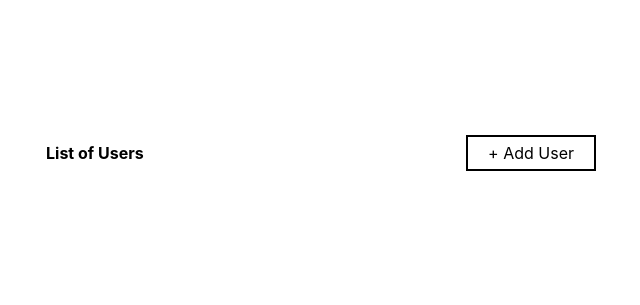
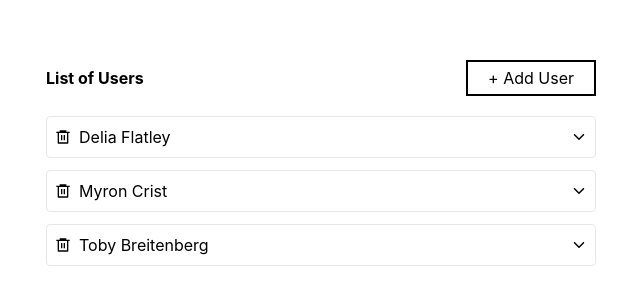
Before and after one commit to amangouste225/Redux-App, a React (Vite) app: page / in a window 1280 px wide. Shown: the part 237-542 px from the top of the page, without its empty margins (319-959 px from the left). Built offline with nearby package versions, Linux system fonts and the light colour scheme; data requests are answered from the project's data file.

Commit message:
Local Fined Grained Loading State

```diff
--- a/db.json
+++ b/db.json
@@ -1,5 +1,18 @@
 {
-  "users": [{ "id": 1, "name": "Myra" }],
+  "users": [
+    {
+      "id": "2e54",
+      "name": "Delia Flatley"
+    },
+    {
+      "id": "1a93",
+      "name": "Myron Crist"
+    },
+    {
+      "id": "71dd",
+      "name": "Toby Breitenberg"
+    }
+  ],
   "album": [],
   "photos": []
 }
--- a/package.json
+++ b/package.json
@@ -14,9 +14,12 @@
     "@faker-js/faker": "^8.4.1",
     "@reduxjs/toolkit": "^2.2.7",
     "axios": "^1.7.4",
+    "classnames": "^2.5.1",
     "json-server": "^1.0.0-beta.1",
     "react": "^18.3.1",
     "react-dom": "^18.3.1",
+    "react-icons": "^5.3.0",
+    "react-loading-skeleton": "^3.4.0",
     "react-redux": "^9.1.2"
   },
   "devDependencies": {
--- a/src/App.jsx
+++ b/src/App.jsx
@@ -1,16 +1,25 @@
 import AddBtn from "./components/AddBtn";
 import ListOfUsers from "./components/ListOfUsers";
+import "react-loading-skeleton/dist/skeleton.css";
+import { addUser } from "./store/thunks/addUser";
+import { useDispatch } from "react-redux";
 
 // or, if desiring a different locale
 // import { fakerDE as faker } from '@faker-js/faker';
 
 function App() {
+  const dispatch = useDispatch();
+
+  const handleAddUser = () => {
+    dispatch(addUser());
+  };
+
   return (
     <div className="absolute -translate-x-1/2 -translate-y-1/2 top-1/2 left-1/2">
       <div className="w-[550px] flex-col flex gap-5">
         <div className="flex items-center justify-between">
           <h2 className="font-bold">List of Users</h2>
-          <AddBtn>+ Add User</AddBtn>
+          <AddBtn onclick={handleAddUser}>+ Add User</AddBtn>
         </div>
 
         <ListOfUsers />
--- a/src/components/ListOfUsers.jsx
+++ b/src/components/ListOfUsers.jsx
@@ -1,3 +1,47 @@
+import { useEffect, useState } from "react";
+import { useDispatch, useSelector } from "react-redux";
+import { fetchUsers } from "../store/store";
+import { RiDeleteBin6Line } from "react-icons/ri";
+import { IoIosArrowDown } from "react-icons/io";
+import Skeleton from "react-loading-skeleton";
+import { removeUser } from "../store/thunks/removeUser";
+
 export default function ListOfUsers() {
-  return <ul className="space-y-3"></ul>;
+  const [isUserLoading, setIsUSerLoading] = useState(false);
+
+  const dispatch = useDispatch();
+  const { isLoading, data, error } = useSelector((state) => state.users);
+  console.log(data);
+
+  useEffect(() => {
+    setIsUSerLoading(true);
+    dispatch(fetchUsers())
+      .unwrap()
+      .then(() => {
+        console.log("SUCCESS");
+      })
+      .catch(() => {
+        console.log("FAILED");
+      });
+  }, [dispatch]);
+
+  if (isLoading) return <Skeleton className="h-10" count={data.length} />;
+
+  if (error) return <div> Error fetching data...</div>;
+
+  const renderedList = data.map((user) => {
+    return (
+      <li key={user.id} className="mb-2 border rounded">
+        <div className="flex p-2 justify-between items-center cursor-pointer">
+          <div className="flex items-center gap-2">
+            <RiDeleteBin6Line onClick={() => removeUser(user.id)} />
+            {user.name}
+          </div>
+          <IoIosArrowDown />
+        </div>
+      </li>
+    );
+  });
+
+  return <ul className="space-y-3">{renderedList}</ul>;
 }
--- /dev/null
+++ b/src/components/Skeleton.jsx
@@ -0,0 +1,35 @@
+import classNames from "classnames";
+
+function Skeleton({ times, className }) {
+  const outerClassNames = classNames(
+    "relative",
+    "overflow-hidden",
+    "bg-gray-200",
+    "rounded",
+    "mb-2.5",
+    className
+  );
+  const innerClassNames = classNames(
+    "animate-shimmer",
+    "absolute",
+    "inset-0",
+    "-translate-x-full",
+    " bg-gradient-to-r",
+    "from-gray-200",
+    "via-white",
+    "to-gray-200"
+  );
+
+  const boxes = Array(times)
+    .fill(0)
+    .map((_, i) => {
+      return (
+        <div key={i} className={outerClassNames}>
+          <div className={innerClassNames} />
+        </div>
+      );
+    });
+  return boxes;
+}
+
+export { Skeleton };
--- a/src/store/slices/userSlice.js
+++ b/src/store/slices/userSlice.js
@@ -1,5 +1,7 @@
 import { createSlice } from "@reduxjs/toolkit";
 import { fetchUsers } from "../thunks/fetchUser";
+import { addUser } from "../thunks/addUser";
+import { removeUser } from "../thunks/removeUser";
 
 const userSlice = createSlice({
   name: "users",
@@ -9,7 +11,7 @@ const userSlice = createSlice({
     error: null,
   },
   extraReducers(builder) {
-    builder.addCase(fetchUsers.pending, (state, action) => {
+    builder.addCase(fetchUsers.pending, (state) => {
       // Update state object
       state.isLoading = true;
     });
@@ -21,8 +23,22 @@ const userSlice = createSlice({
       state.isLoading = false;
       state.error = action.error;
     });
+    builder.addCase(addUser.fulfilled, (state, action) => {
+      state.data.push(action.payload);
+      state.isLoading = false;
+    });
+    builder.addCase(addUser.rejected, (state, action) => {
+      state.error = action.error;
+      state.isLoading = false;
+    });
+    builder.addCase(addUser.pending, (state, action) => {
+      state.isLoading = true;
+    });
+    builder.addCase(removeUser.fulfilled, (state, action) => {
+      state.data.filter((user) => user.id !== action.payload);
+    });
+    builder.addCase(removeUser.pending, (state, action) => {});
   },
 });
 
-export const { addUser } = userSlice.actions;
 export default userSlice.reducer;
--- a/src/store/store.js
+++ b/src/store/store.js
@@ -7,3 +7,5 @@ export default configureStore({
     users: userReducer,
   },
 });
+
+export * from "./thunks/fetchUser";
--- /dev/null
+++ b/src/store/thunks/addUser.js
@@ -0,0 +1,11 @@
+import { faker } from "@faker-js/faker";
+import { createAsyncThunk } from "@reduxjs/toolkit";
+import axios from "axios";
+
+export const addUser = createAsyncThunk("users/add", async () => {
+  const response = await axios.post("http://localhost:3000/users", {
+    name: faker.person.fullName(),
+  });
+
+  return response.data;
+});
--- a/src/store/thunks/fetchUser.js
+++ b/src/store/thunks/fetchUser.js
@@ -6,5 +6,3 @@ export const fetchUsers = createAsyncThunk("users/fetch", async () => {
 
   return response.data;
 });
-
-console.log(fetchUsers.fulfilled());
--- /dev/null
+++ b/src/store/thunks/removeUser.js
@@ -0,0 +1,8 @@
+import { createAsyncThunk } from "@reduxjs/toolkit";
+import axios from "axios";
+
+export const removeUser = createAsyncThunk("users/remove", async (id) => {
+  const response = await axios.delete(`http://localhost:3000/users/${id}`);
+
+  return response.data;
+});
--- a/tailwind.config.js
+++ b/tailwind.config.js
@@ -2,7 +2,16 @@
 export default {
   content: ["./index.html", "./src/**/*.{js,ts,jsx,tsx}"],
   theme: {
-    extend: {},
+    extend: {
+      keyframes: {
+        shimmer: {
+          "100%": { transform: "translateX(100%)" },
+        },
+        animation: {
+          shimmer: "shimmer 1.5 infinite",
+        },
+      },
+    },
   },
   plugins: [],
 };
```
Also changed, not shown: 1 other file (tests, documents, lock files or other folders).
